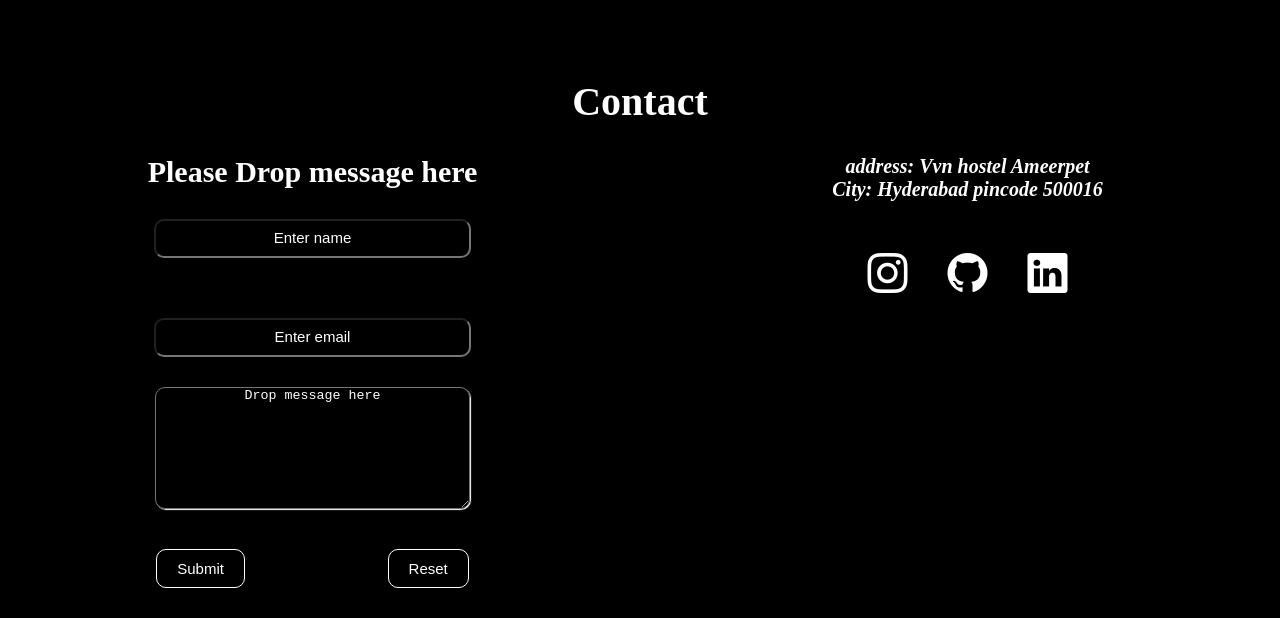
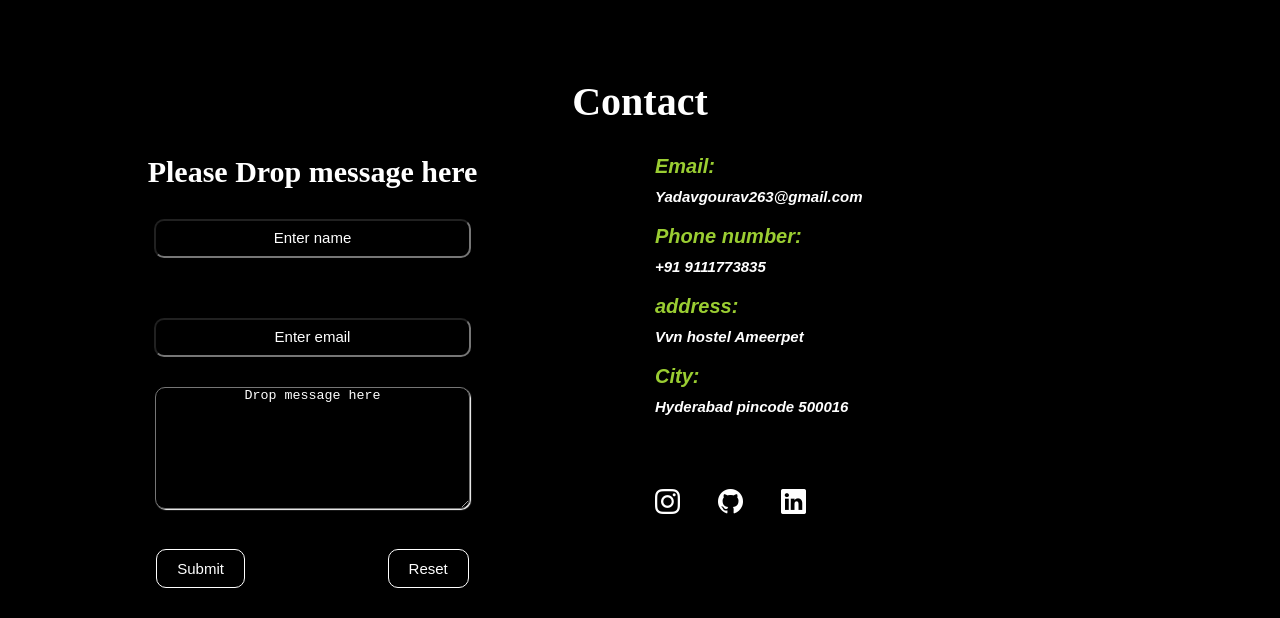
Before and after one commit to gourav-yadav-dev/GouravPortfolio, a website: page index.html in a window 1280 px wide. Shown: the part 3758-4376 px from the top of the page. Drawn offline with nearby package versions, Linux system fonts and the light colour scheme.

Commit message:
change address

```diff
--- a/index.html
+++ b/index.html
@@ -565,20 +565,41 @@
                     <div class="detail">
                         <div>
                             <address>
-                                <div>
-                                    address: Vvn hostel Ameerpet
+                                <div class="email">
+                                    <div>Email:</div>
+                                    <div>Yadavgourav263@gmail.com
+                                    </div>
                                 </div>
-                                <div>
-                                    City: Hyderabad pincode 500016
+                                <div class="phonenumber">
+                                    <div>Phone number:</div>
+                                    <div>+91 9111773835</div>
+                                </div>
+                                <div class="address">
+                                    <div>
+                                        address:
+                                    </div>
+                                    <div>
+
+                                        Vvn hostel Ameerpet
+                                    </div>
+                                </div>
+                                <div class="city">
+                                    <div>
+                                        City:
+                                    </div>
+                                    <div>
+
+                                        Hyderabad pincode 500016
+                                    </div>
                                 </div>
                             </address>
                         </div>
                         <div>
                             <aside>
                                 <ul>
-                                    <li><a href=""><span class="bi bi-instagram"></span></a></li>
-                                    <li><a href=""><span class="bi bi-github"></span></a></li>
-                                    <li><a href=""><span class="bi bi-linkedin"></span></a></li>
+                                    <li><a href="https://www.instagram.com/ahir_gourav123/" target="_blank"><span class="bi bi-instagram"></span></a></li>
+                                    <li><a href="https://github.com/gourav-yadav-dev" target="_blank"><span class="bi bi-github"></span></a></li>
+                                    <li><a href="https://www.linkedin.com/in/gourav-yadav-277b59301" target="_blank"><span class="bi bi-linkedin"></span></a></li>
                                 </ul>
                             </aside>
                         </div>
--- a/src/index.css
+++ b/src/index.css
@@ -816,30 +816,58 @@ button[type='reset']:hover {
     display: flex;
     flex-direction: column;
     /* justify-content:space-between; */
-    align-items: center;
+    /* align-items: center; */
+    /* border:1px solid red; */
+    font-family: Arial, Helvetica, sans-serif;
 }
+.email div:first-child,
+.phonenumber div:first-child,
+.address div:first-child,
+.city div:first-child{
+    color:yellowgreen;
+}
+.email div:last-child,
+.city div:last-child,
+.phonenumber div:last-child
+,.address div:last-child{
+    font-size:15px;
+}
+.email,.phonenumber,.address,.city{
+    text-align: left;
+}
+.email div,.phonenumber div,.address div
+,.city div
+{
 
-address div {
+    margin-bottom: 10px;
+}
+address div{
     font-size: 20px;
+}
+ .email,.phonenumber,.address {
+    /* border:1px solid red; */
+ margin-bottom: 20px;
+
 }
 
 .detail aside ul {
     list-style: none;
     display: flex;
     padding-top: 50px;
-    ;
 
 
 }
 
 .detail aside ul li {
-    margin-left: 20px;
-    margin-right: 20px;
+    margin-right: 38px;
 }
 
 .detail aside ul li a {
     color: white;
 
+}
+.detail aside ul li a span{
+    font-size:25px;
 }
 
 
```
